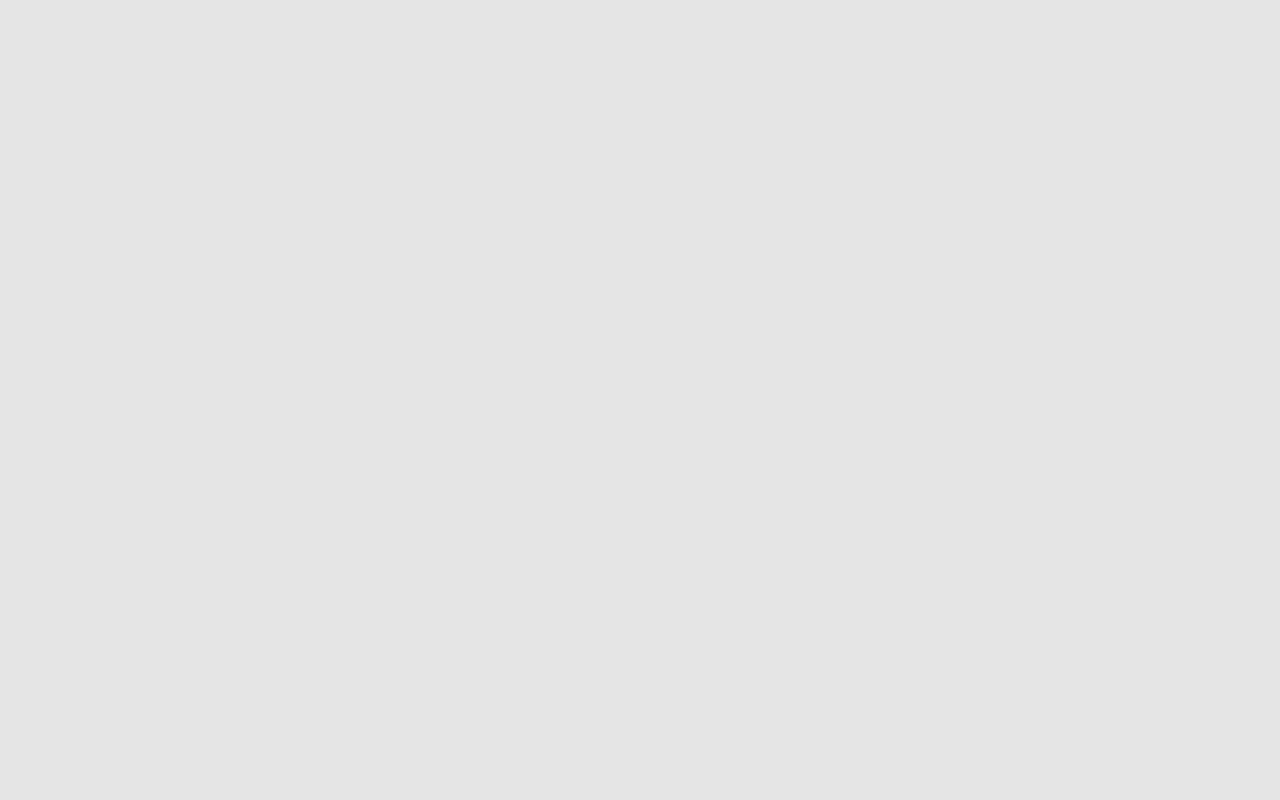
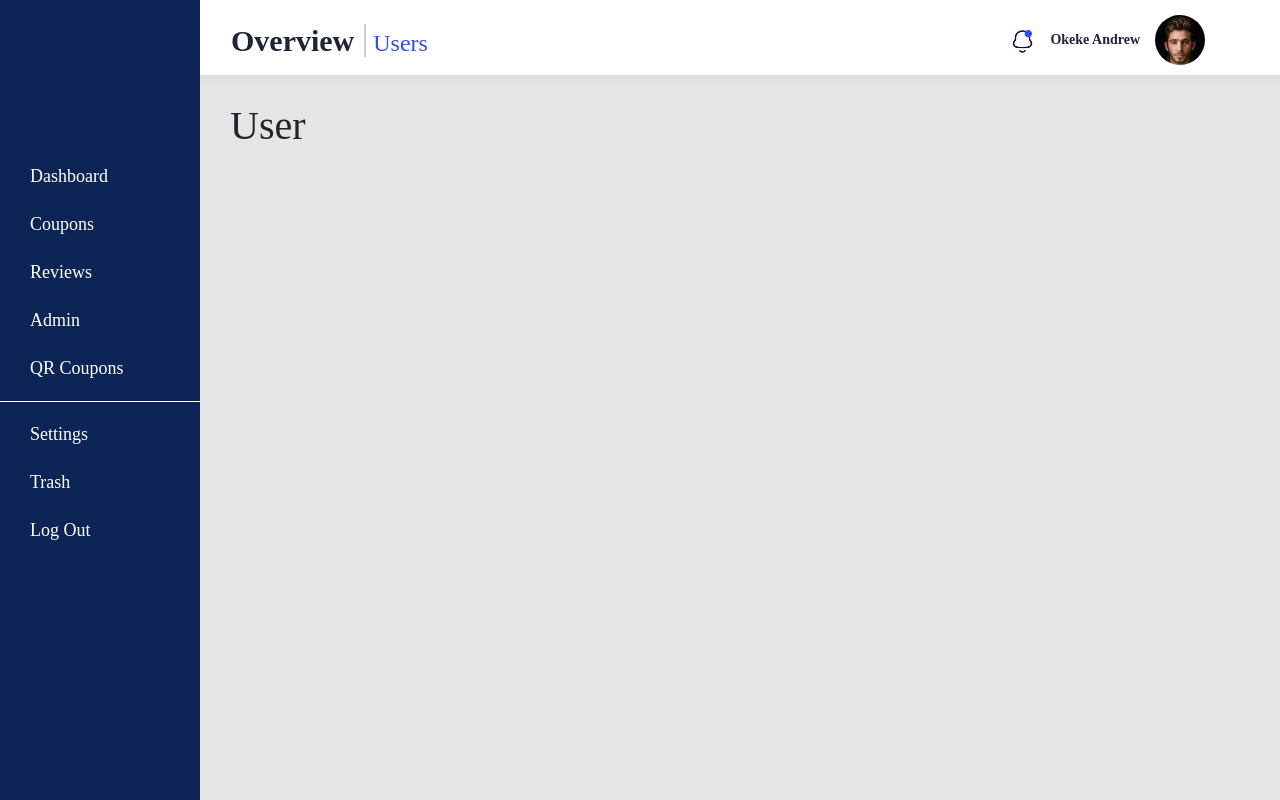
Before and after one commit to codeuiandy/tokenfy, a React (Create React App) app: page /user in a window 1280 px wide. Built offline with nearby package versions, Linux system fonts and the light colour scheme.

Commit message:
Created user component

```diff
--- a/src/Components/Dashboard/user.jsx
+++ b/src/Components/Dashboard/user.jsx
@@ -1,10 +1,12 @@
 import React,{useState} from 'react';
 import {Layout} from '../Layout/layout';
 
-export default function user() {
+export default function User(props) {
     return (
         <div>
-
+            <Layout NavRouter={props.location.pathname}>
+                <h1>User</h1>
+            </Layout>
         </div>
     )
 }
```
